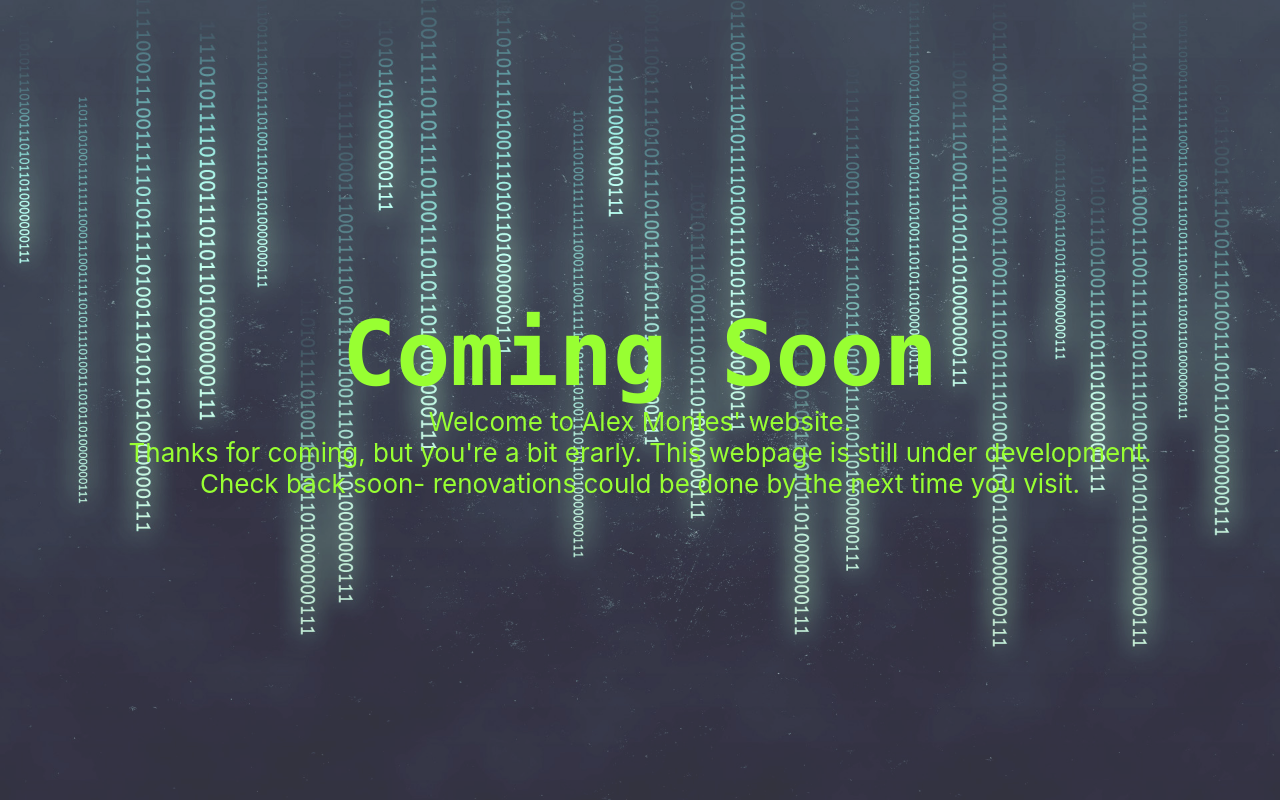
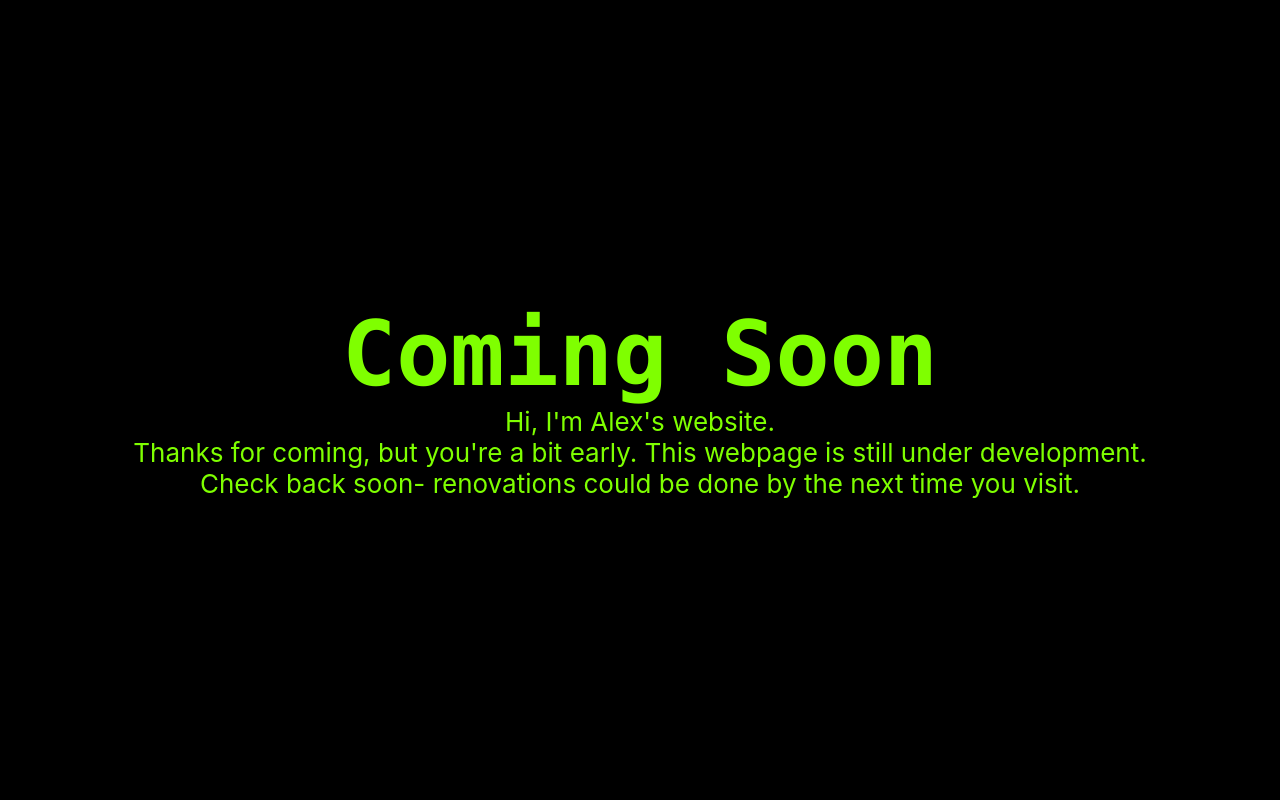
Before and after one commit to amontes261/Self-Site, a React (Create React App) app: page / in a window 1280 px wide. Built offline with nearby package versions, Linux system fonts and the light colour scheme.

Commit message:
Trying to fix white screen...
- fix typos in App.js too

```diff
--- a/src/App.css
+++ b/src/App.css
@@ -19,9 +19,9 @@
 
 .container{
   background-color: black;
-  background-image: url('./assets/backgroundImg.png');
+  /* background-image: url('./assets/backgroundImg.png');
   background-size: cover;
-  opacity: 80%;
+  opacity: 80%; */
 }
 
 .textContainer{
--- a/src/App.js
+++ b/src/App.js
@@ -6,8 +6,8 @@ function App() {
       <header className="App-header container">
         <div className="textContainer">
           <code className= "comingSoonHeader"> Coming Soon </code>
-          <div> Welcome to Alex Montes' website. </div>
-          <div> Thanks for coming, but you're a bit erarly. This webpage is still under development. </div>
+          <div> Hi, I'm Alex's website. </div>
+          <div> Thanks for coming, but you're a bit early. This webpage is still under development. </div>
           <div> Check back soon- renovations could be done by the next time you visit. </div>
         </div>
       </header>
```
